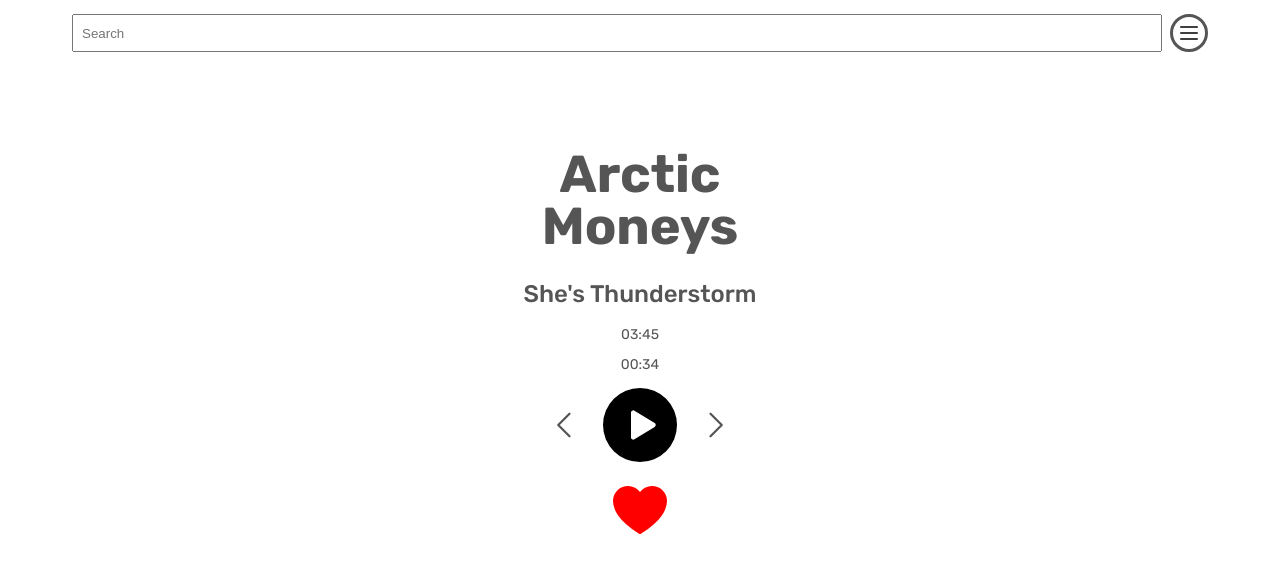
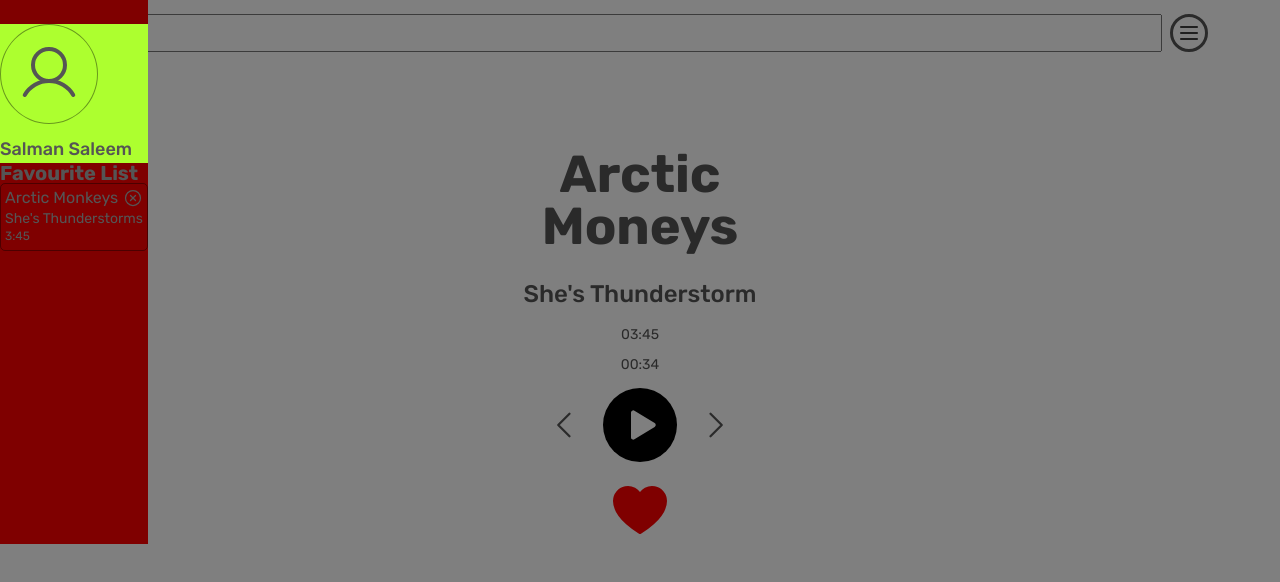
Before and after one commit to salmansaleem2/music-app, a React (Create React App) app: page /home in a window 1280 px wide. Both pictures are taken after a click on the button 1189 px from the left and 33 px from the top of the page. Shown: the top 582 px of the page. Built offline with nearby package versions, Linux system fonts and the light colour scheme.

Commit message:
toggle functionality added

```diff
--- a/src/component/Overlay/Overlay.js
+++ b/src/component/Overlay/Overlay.js
@@ -1,8 +1,8 @@
 import React from "react";
 import styles from "./Overlay.module.css";
 
-const Overlay = () => {
-  return <div className={styles["backdrop"]}></div>;
+const Overlay = ({ handleOverlay }) => {
+  return <div className={styles["backdrop"]} onClick={handleOverlay}></div>;
 };
 
 export default Overlay;
--- a/src/component/Overlay/Overlay.module.css
+++ b/src/component/Overlay/Overlay.module.css
@@ -5,4 +5,5 @@
   min-width: 100vw;
   min-height: 100vh;
   background-color: rgba(0, 0, 0, 0.5);
+  z-index: -1;
 }
--- a/src/component/UserAvatar/UserAvatar.module.css
+++ b/src/component/UserAvatar/UserAvatar.module.css
@@ -1,10 +1,13 @@
 .user-avatar-section {
   margin-top: 2.4rem;
+  background-color: greenyellow;
 }
 .user-avatar {
   border: 1px solid rgba(0, 0, 0, 0.4);
   border-radius: 50%;
   padding: 1.6rem;
+  width: -webkit-min-content;
+  width: -moz-min-content;
   width: min-content;
   margin-bottom: 1.2rem;
 }
--- a/src/index.css
+++ b/src/index.css
@@ -63,6 +63,7 @@
 
   /* Only works if there is nothing absolutely positioned in relation to body */
   overflow-x: hidden;
+  position: relative;
 }
 /*****************************/
 /* GENERAL REUSEABLE COMPONENT*/
--- a/src/pages/home/Home.js
+++ b/src/pages/home/Home.js
@@ -4,15 +4,20 @@
 import Player from "../../component/Player/Player";
 import Overlay from "../../component/Overlay/Overlay";
 import UserAvatar from "../../component/UserAvatar/UserAvatar";
+import Playlist from "../../component/PlayList/Playlist";
 
 import { List } from "phosphor-react";
 
 import styles from "./Home.module.css";
+import SearchList from "../../component/SearchList/SearchList";
 
 const Home = () => {
   const [isOpen, setIsOpen] = useState(false);
   const handleToggle = () => {
-    console.log(setIsOpen(!isOpen));
+    setIsOpen(!isOpen);
+  };
+  const handleOverlay = () => {
+    setIsOpen(!isOpen);
   };
   return (
     <div className={styles["home-section"]}>
@@ -23,8 +28,12 @@
         </button>
       </div>
       <Player />
-      {isOpen && Overlay}
-      {isOpen && UserAvatar}
+      <div className={styles["sidebar"]}>
+        {isOpen && <Overlay handleOverlay={handleOverlay} />}
+        {isOpen && <UserAvatar />}
+        {isOpen && <h1>Favourite List</h1>}
+        {isOpen && <Playlist />}
+      </div>
     </div>
   );
 };
--- a/src/pages/home/Home.module.css
+++ b/src/pages/home/Home.module.css
@@ -26,3 +26,12 @@
 .header-section {
   margin-bottom: 9.6rem;
 }
+
+.sidebar {
+  position: absolute;
+  left: 0;
+  top: 0;
+  height: 100vh;
+  background-color: red;
+  z-index: 222222 !important;
+}
```
Also changed, not shown: 1 other file (tests, documents, lock files or other folders).
